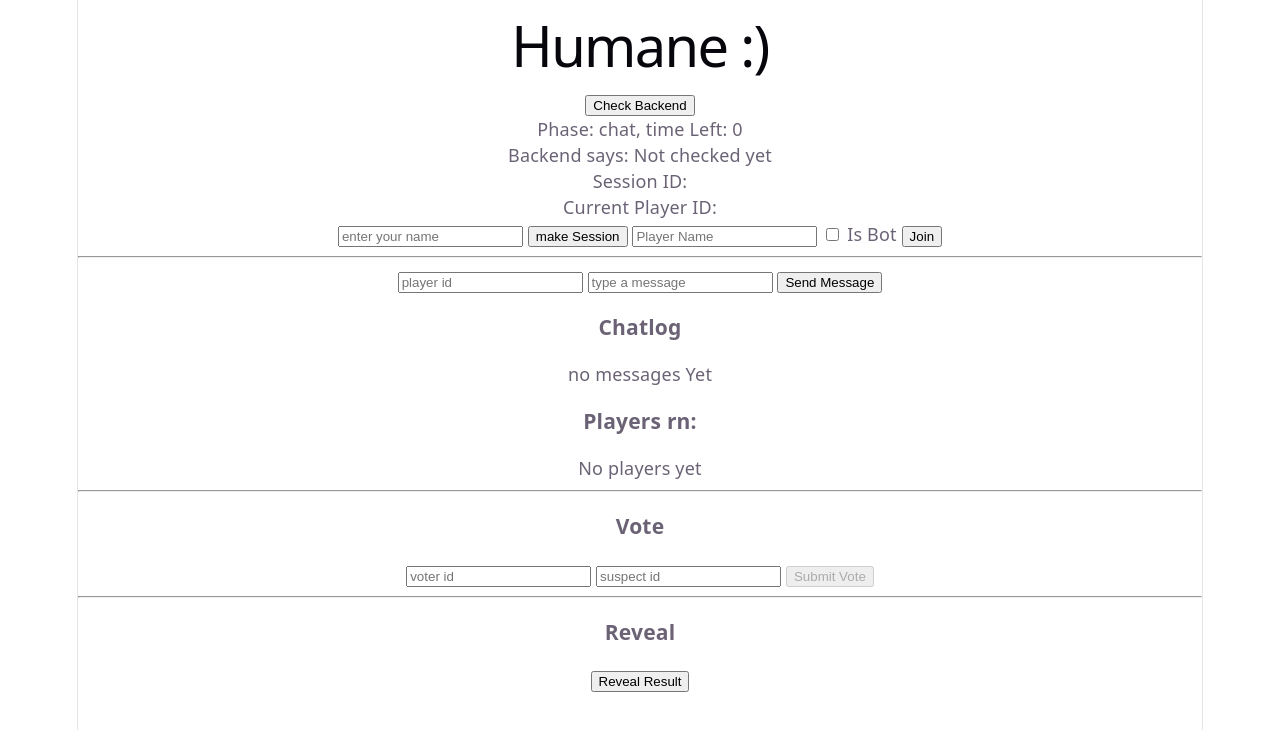
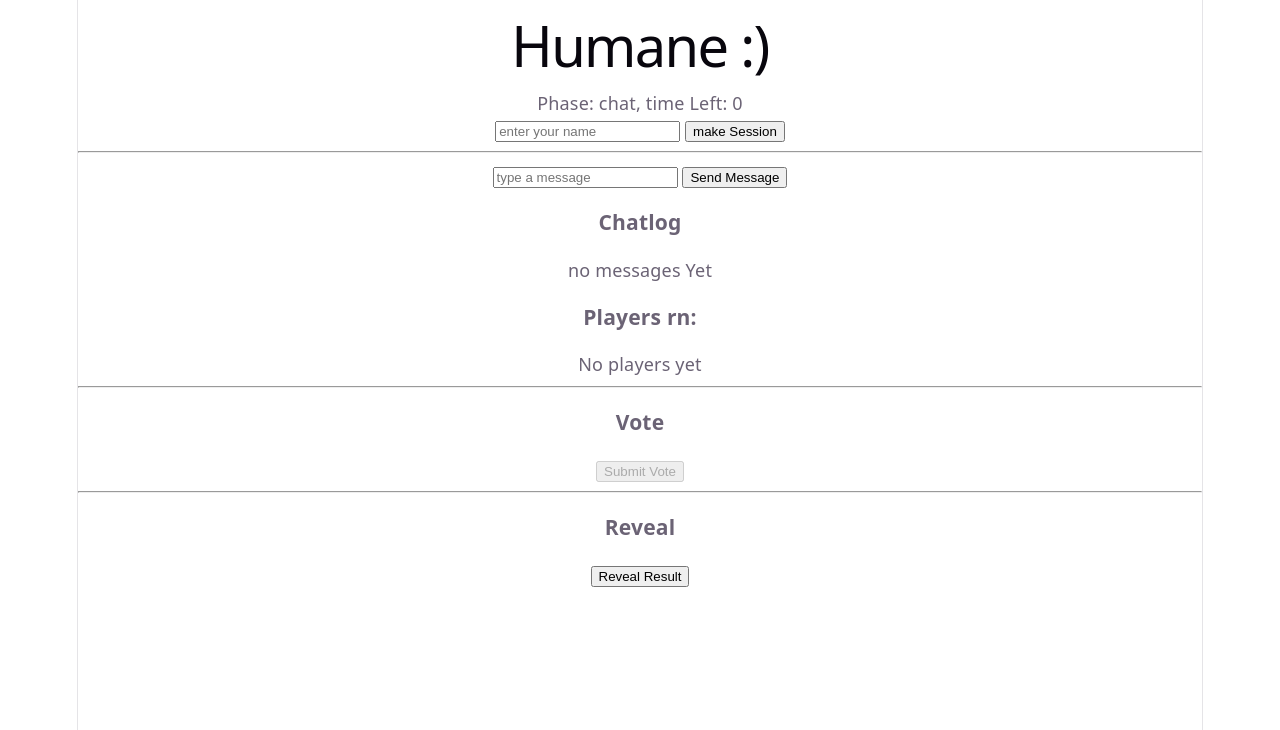
Before and after one commit to sen3th/humane, a Svelte app in the folder frontend/: page / in a window 1280 px wide. Shown: the top 730 px of the page. Built offline with nearby package versions, Linux system fonts and the light colour scheme.

Commit message:
ui cleanup, removed dev tools

```diff
--- a/frontend/src/App.svelte
+++ b/frontend/src/App.svelte
@@ -50,36 +50,6 @@
 
   }
 
-  async function joinPlayer(){
-    if (!sessionId) {
-      alert("make a session first");
-      return;
-    }
-    if (!playerName) {
-      alert("enter player name");
-      return;
-    }
-    try{
-      const res = await fetch(`http://127.0.0.1:8000/sessions/${sessionId}/join`, {
-        method: "POST",
-        headers: {
-          "Content-Type": "application/json",
-        },
-        body: JSON.stringify({
-          name: playerName,
-          is_bot: isBot,
-        }),
-      });
-      const data = await res.json();
-      currentPlayerId = data.player_id;
-      playerName = "";
-      players = [...players, data];
-      status = `${data.name} joined id ${data.player_id}`;
-    }catch (err) {
-      status = "can't join session";
-    }
-  }
-
   async function sendMessage() {
     if (!sessionId) {
       status = "make a session first";
@@ -123,7 +93,7 @@
       status = "make a session first";
       return;
     }
-    if (!voterId || !suspectId) {
+    if (!VoterId || !suspectId) {
       status = "enter voter and suspect ids";
       return;
     }
@@ -134,7 +104,7 @@
           "Content-Type": "application/json",
         },
         body: JSON.stringify({
-          voter_id: voterId,
+          voter_id: VoterId,
           suspect_id: suspectId,
         }),
       });
@@ -211,15 +181,8 @@
 
   let sessionId ="";
 
-  let playerName = "";
-  let isBot = false;
-
   let messageText = "";
-  let currentPlayerId = "";
   let players = [];
-
-  let voterId = "";
-  let suspectId = "";
 
   let revealData=null;
   let chatlog = [];
@@ -230,25 +193,18 @@
   let gamePhase = "chat"
   let countdownSeconds = 0;
   let phaseTimer = null;
+
+  let currentPlayerId = "";
+  let VoterId = "";
+  let suspectId = "";
 </script>
 
 <main>
   <h1>Humane :)</h1>
-  <button on:click={checkBackend}>Check Backend</button>
   <p>Phase: {gamePhase}, time Left: {countdownSeconds}</p>
-  <p>Backend says: {status}</p>
-  <p>Session ID: {sessionId}</p>
-  <p>Current Player ID: {currentPlayerId}</p>
   <input bind:value={humanName} placeholder="enter your name"/>
   <button on:click={createSession}>make Session</button>
-  <input bind:value={playerName} placeholder="Player Name" />
-  <label>
-    <input type="checkbox" bind:checked={isBot} />
-    Is Bot
-  </label>
-  <button on:click={joinPlayer}>Join</button>
   <hr />
-  <input bind:value={currentPlayerId} placeholder="player id" />
   <input bind:value={messageText} placeholder="type a message" />
   <button on:click={sendMessage} disabled={gamePhase !== "chat"}>Send Message</button>
   <h3>Chatlog</h3>
@@ -268,7 +224,7 @@
     {:else}
     <ul>
       {#each players as p}
-        <li on:click={()=> (voterId = p.player_id)} style="cursor: pointer;">
+        <li on:click={()=> (VoterId = p.player_id)} style="cursor: pointer;">
           {p.name} , id: {p.player_id} , bot: {p.is_bot}
         </li>
       {/each}
@@ -276,8 +232,6 @@
   {/if}
   <hr />
   <h3>Vote</h3>
-  <input bind:value={voterId} placeholder="voter id"/>
-  <input bind:value={suspectId} placeholder="suspect id"/>
   <button on:click={submitVote} disabled={gamePhase !== "voting"}>Submit Vote</button>
   <hr />
   <h3>Reveal</h3>
```
